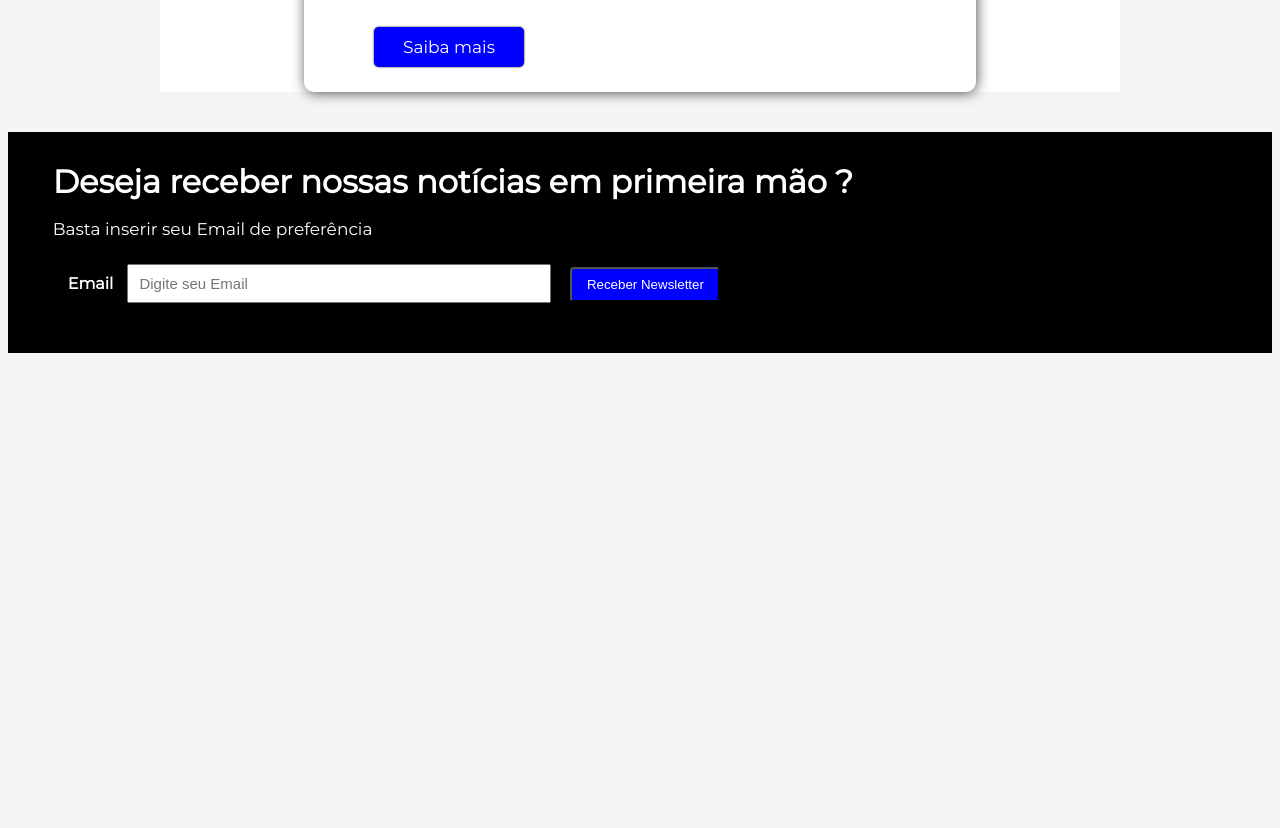
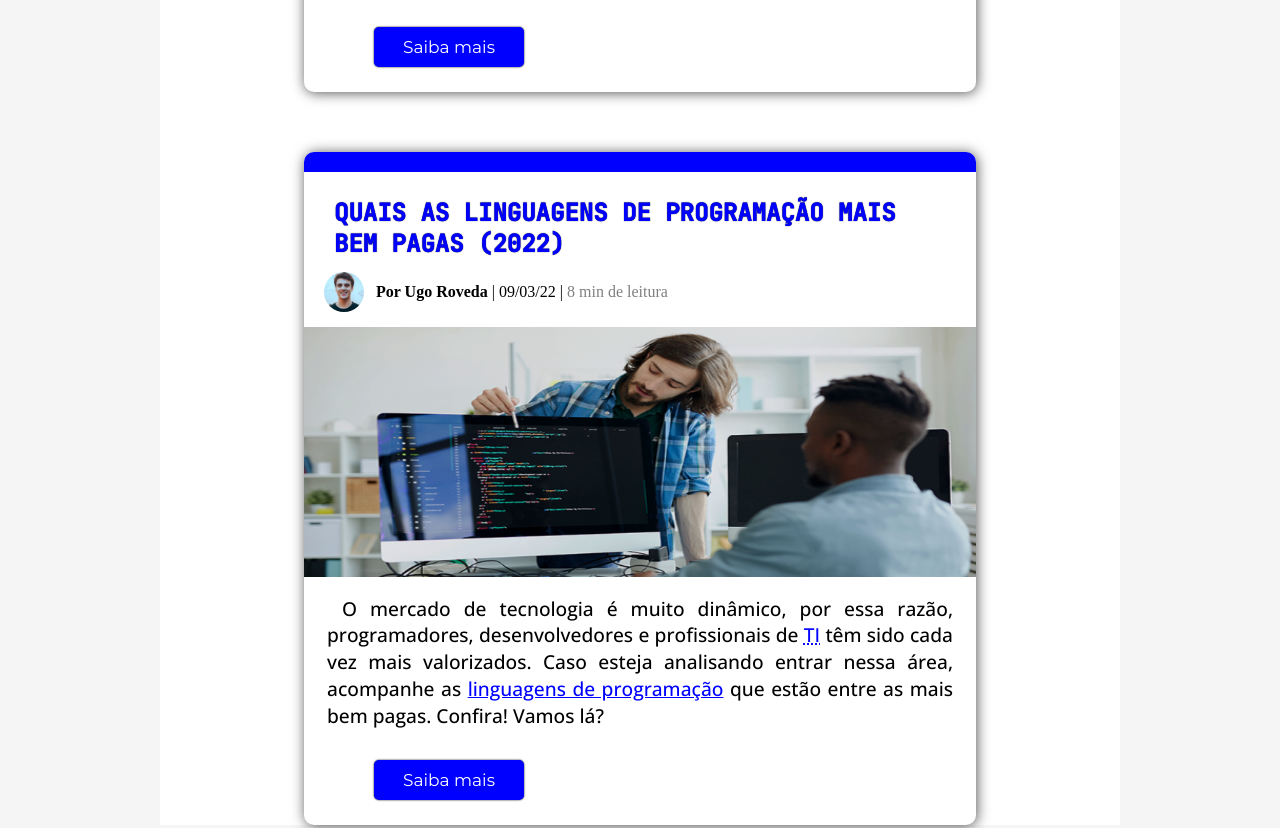
Before and after one commit to Leo-neves20/Entrega-trabalhos-kenzie---S1, a plain HTML site: page index.html in a window 1280 px wide. Shown: the part 2460-3288 px from the top of the page. Before the commit the page ends 2813 px from the top, so only its background shows below. Drawn offline with nearby package versions, Linux system fonts and the light colour scheme.

Commit message:
criação do quarto artigo

```diff
--- a/index.html
+++ b/index.html
@@ -110,6 +110,32 @@
                 <a href="https://kenzie.com.br/blog/bootstrap/" target="_blank">Saiba mais</a>
             </div>
         </section>
+
+        <section class="sec-quatro">
+            <div class="decoracao-box-artigo">
+
+            </div>
+            <header class="header-artigo">
+                <h1>QUAIS AS LINGUAGENS DE PROGRAMAÇÃO MAIS BEM PAGAS (2022)</h1>
+            </header>
+            <div class="autor-post">
+                <img src="./src/imagem-autor-artigo1.png" alt="imagem do autor do artigo">
+                <span><strong>Por Ugo Roveda</strong> | 09/03/22 | <span class="leitura-cor-artigo">8 min de leitura</span></span>
+            </div>
+            <article>
+
+                <img src="src/foto-artigo-4.webp" alt="dois desenvolvedores conversando sobre um código">
+
+                <p>
+                    O mercado de tecnologia é muito dinâmico, por essa razão,  programadores, desenvolvedores e profissionais de <abbr title="Tecnologia da Informação" class="enfase">TI</abbr> têm sido cada vez mais valorizados. Caso esteja analisando entrar nessa área, acompanhe as <a href="https://rockcontent.com/br/blog/linguagem-de-programacao/" class="enfase">linguagens de programação</a> que estão entre as mais bem pagas. Confira!
+                    Vamos lá?
+                </p>
+
+            </article>
+            <div class="botao-post">
+                <a href="https://kenzie.com.br/blog/area-de-ti/" target="_blank">Saiba mais</a>
+            </div>
+        </section>
     </main>
     <footer>
         <div class="container-form-footer">
--- a/style.css
+++ b/style.css
@@ -118,7 +118,7 @@ main{
     border-top-right-radius: 10px;
 }
 
-.sec-um,.sec-dois,.sec-tres{
+.sec-um,.sec-dois,.sec-tres, .sec-quatro{
     background-color: white;
     width: 70%;
     height: auto;
@@ -206,7 +206,7 @@ article > p {
 footer{
     background-color: rgb(0, 0, 0);
     width: 98.8vw;
-    margin-top: 40px;
+    margin-top: 80px;
 }
 
 .cabecalho-form{
```
Also changed, not shown: src/foto-artigo-4.webp (added).
